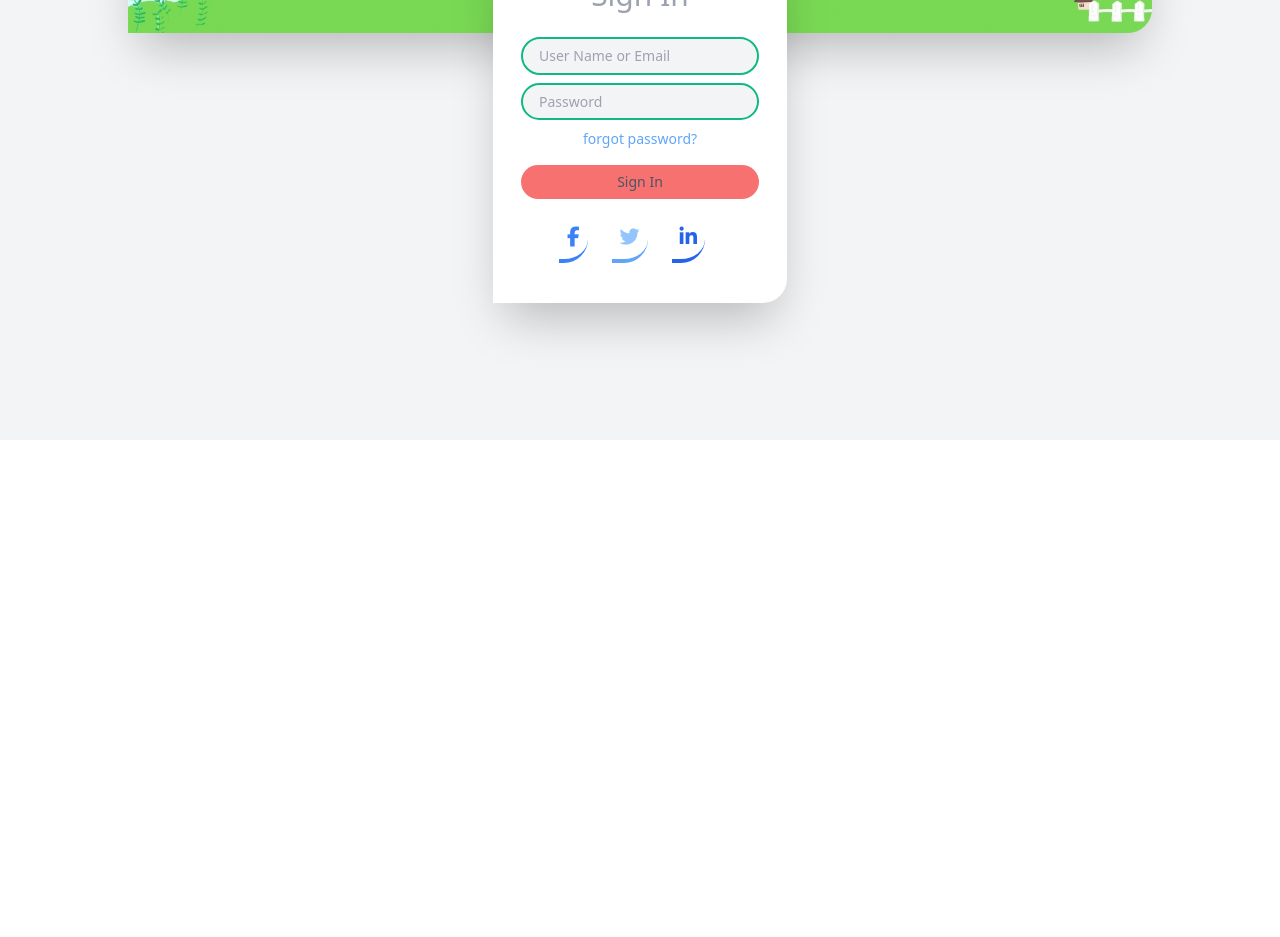
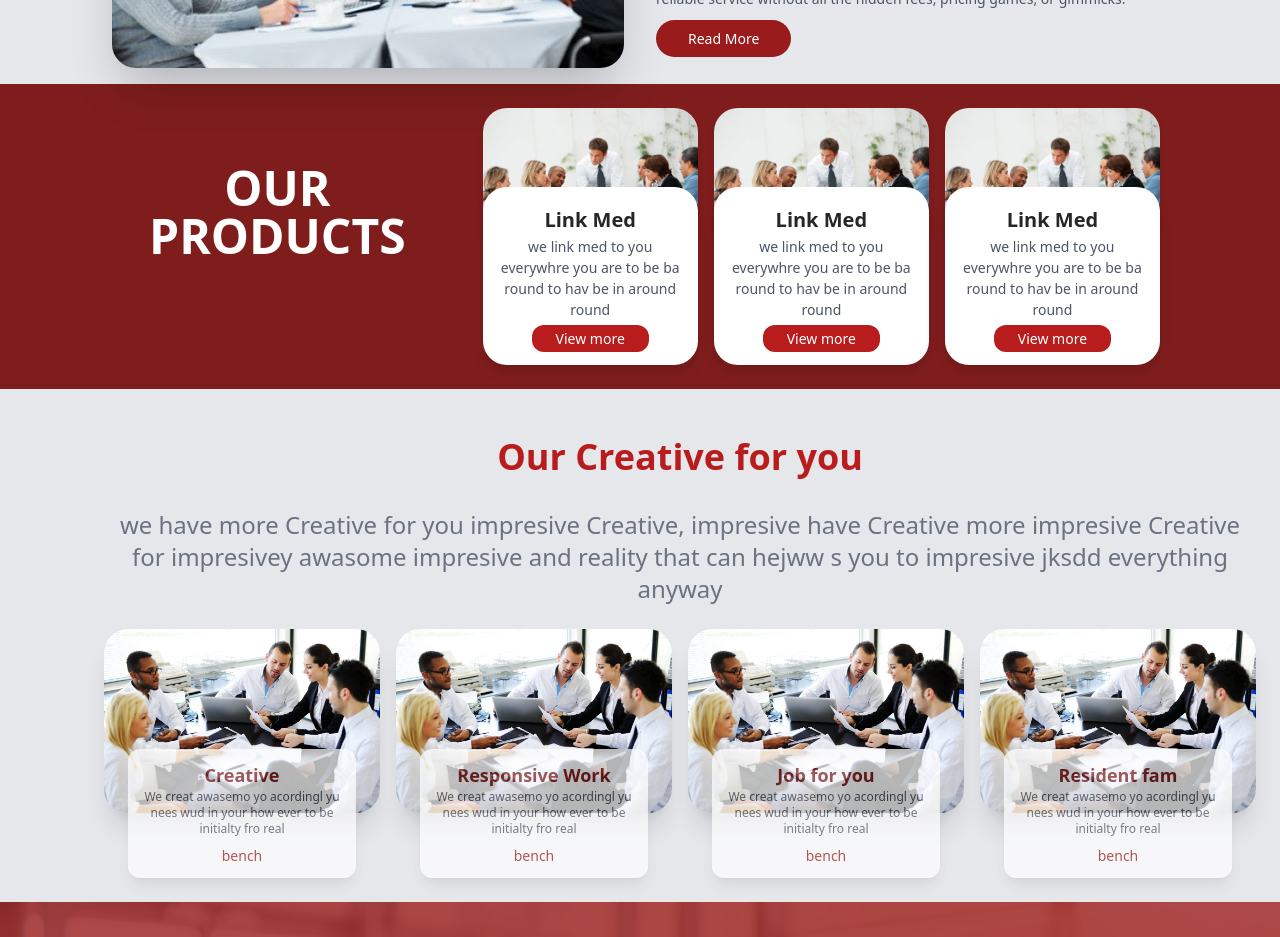
Before and after one commit to tuganimana/welinkmed-note, a React (Create React App) app: page / in a window 1280 px wide. Shown: the part 360-1297 px from the top of the page. Before the commit the page ends 800 px from the top, so only its background shows below. Built offline with nearby package versions, Linux system fonts and the light colour scheme.

Commit message:
feat: Made change on welcome

```diff
--- a/src/App.tsx
+++ b/src/App.tsx
@@ -19,7 +19,9 @@ function App () {
     <Router>
       <Switch>
         <Route exact path='/'>
-          <Signin/>
+        <Home>
+            <Body/>
+          </Home>
         </Route>
         <Route path='/signin'>
           <Signin/>
@@ -28,11 +30,6 @@ function App () {
           <Dashboard>
             <Welcome/>
           </Dashboard>
-        </Route>
-        <Route path="/body">
-          <Home>
-            <Body/>
-          </Home>
         </Route>
         <Route path="/add-resident">
           <Dashboard>
--- a/src/components/home/pages/body.tsx
+++ b/src/components/home/pages/body.tsx
@@ -59,7 +59,7 @@ export default function Body () {
   <div className="md:pr-24 xm:pr-2  md:pl-24 flex flex-wrap bg-red-900">
        <div className="w-ful md:w-1/3 p-4 md:p-4">
            <div className="text-center justify-center pt-16">
-             <span className="text-white text-4xl">We Proved a good services for you!</span>
+             <span className="text-white font-bold text-5xl">OUR PRODUCTS</span>
            </div>
        </div>
        <div className="w-ful md:w-2/3 flex flex-wrap p-4">
@@ -91,10 +91,11 @@ export default function Body () {
         }
         </div>
       </div>
-      <div className="md:pr-24 xm:pr-2  p-4 md:pl-24 bg-gray-200">
+      <div className=" p-4 md:pl-24 bg-gray-200">
+        <div className="md:max-w-7xl mx-auto">
           <div className="text-center pt-8 grid item-center">
             <span className="text-4xl text-red-700 font-bold">Our Creative for you</span>
-            <span className="text-lg text-gray-500 mt-4">we have more  Creative for you impresive Creative, impresive have  Creative more impresive Creative for  impresivey awasome impresive and reality that can hejww s you to impresive jksdd everything anyway</span>
+            <span className="text-2xl p-4 text-gray-500 mt-4">we have more  Creative for you impresive Creative, impresive have  Creative more impresive Creative for  impresivey awasome impresive and reality that can hejww s you to impresive jksdd everything anyway</span>
           </div>
           <div className="flex flex-wrap">
           {
@@ -105,7 +106,7 @@ export default function Body () {
               <div>
                 <img src={group1} alt=" random imgee" className="w-full object-cover object-center rounded-3xl shadow-xl" />
               <div className="relative px-6 -mt-16  ">
-                <div className="bg-white grid p-3 item-center text-center rounded-3xl shadow-lg">
+                <div className="bg-white opacity-70 rounded-xl grid p-3 item-center text-center shadow-lg">
                   <span className="text-red-900 text-lg font-semibold">{workitem.title}</span>
                   <span className="text-xs font-normal text-gray-600">{workitem.descrip}</span>
                   <span className="text-md mt-2 text-red-800 font-medium">{workitem.caption}</span>
@@ -117,6 +118,7 @@ export default function Body () {
           )
         })
         }
+          </div>
           </div>
       </div>
       <div className="bgImageWeb">
@@ -130,6 +132,7 @@ export default function Body () {
       </div>
 
       <div className="md:pr-24 xm:pr-2  md:pl-24 bg-gray-200">
+        <div className="md:max-w-7xl mx-auto">
           <div className="text-center pt-8 grid item-center">
             <span className="text-4xl text-red-700 font-bold">Contact Us</span>
             <span className="text-lg text-gray-500 mt-4">For more infomation , You can use the following to text to us, Thank you.....!</span>
@@ -144,27 +147,28 @@ export default function Body () {
               </div>
             </div>
             <div className="w-full md:w-1/2 p-2">
-              <div className="p-6 bg-gray-100 rounded-3xl">
+              <div className="p-6 bg-gray-100 rounded-xl">
                 <h2 className="text-3xl font-semibold text-red-800">Message</h2>
                 <form action="#">
                   <div className="w-full mt-3">
-                    <input type="text" placeholder="Full Name" className="bg-white appearance-none border-2 border-red-200 rounded-full w-full py-4 px-4 text-gray-700 leading-tight focus:outline-none focus:bg-white focus:border-red-300 "/>
+                    <input type="text" placeholder="Full Name" className="bg-white appearance-none border-2 border-red-200  w-full py-4 px-4 text-gray-700 leading-tight focus:outline-none focus:bg-white focus:border-red-300 "/>
                   </div>
                   <div className="w-full mt-3">
-                    <input type="text" placeholder="Phone number" className="bg-white appearance-none border-2 border-red-200 rounded-full w-full py-4 px-4 text-gray-700 leading-tight focus:outline-none focus:bg-white focus:border-red-300 "/>
+                    <input type="text" placeholder="Phone number" className="bg-white appearance-none border-2 border-red-200  w-full py-4 px-4 text-gray-700 leading-tight focus:outline-none focus:bg-white focus:border-red-300 "/>
                   </div>
                   <div className="w-full mt-3">
-                    <input type="text" placeholder="Email Address" className="bg-white appearance-none border-2 border-red-200 rounded-full w-full py-4 px-4 text-gray-700 leading-tight focus:outline-none focus:bg-white focus:border-red-300 "/>
+                    <input type="text" placeholder="Email Address" className="bg-white appearance-none border-2 border-red-200 w-full py-4 px-4 text-gray-700 leading-tight focus:outline-none focus:bg-white focus:border-red-300 "/>
                   </div>
                   <div className="w-full mt-3">
-                    <textarea placeholder="Text You Message Here..." className="bg-white appearance-none border-2 border-red-200 rounded-full w-full py-4 px-4 text-gray-700 leading-tight focus:outline-none focus:bg-white focus:border-red-300 "></textarea>
+                    <textarea placeholder="Text You Message Here..." className="bg-white appearance-none border-2 border-red-200  w-full py-4 px-4 text-gray-700 leading-tight focus:outline-none focus:bg-white focus:border-red-300 "></textarea>
                   </div>
                   <div className="w-full mt-3">
-                    <input type="submit" value="Send Message" className="bg-red-800 text-white font-medium text-lg rounded-full hover:bg-red-700 cursor-pointer w-full py-4 px-4 leading-tight focus:outline-none focus:bg-white focus:border-red-300 "/>
+                    <input type="submit" value="Send Message" className="bg-red-800 text-white font-medium text-lg rounded-xl hover:bg-red-700 cursor-pointer w-full py-4 px-4 leading-tight focus:outline-none focus:bg-white focus:border-red-300 "/>
                   </div>
                 </form>
               </div>
             </div>
+          </div>
           </div>
       </div>
       <footer className="bgImageWeb footer relative border-b-2 border-blue-700">
```
